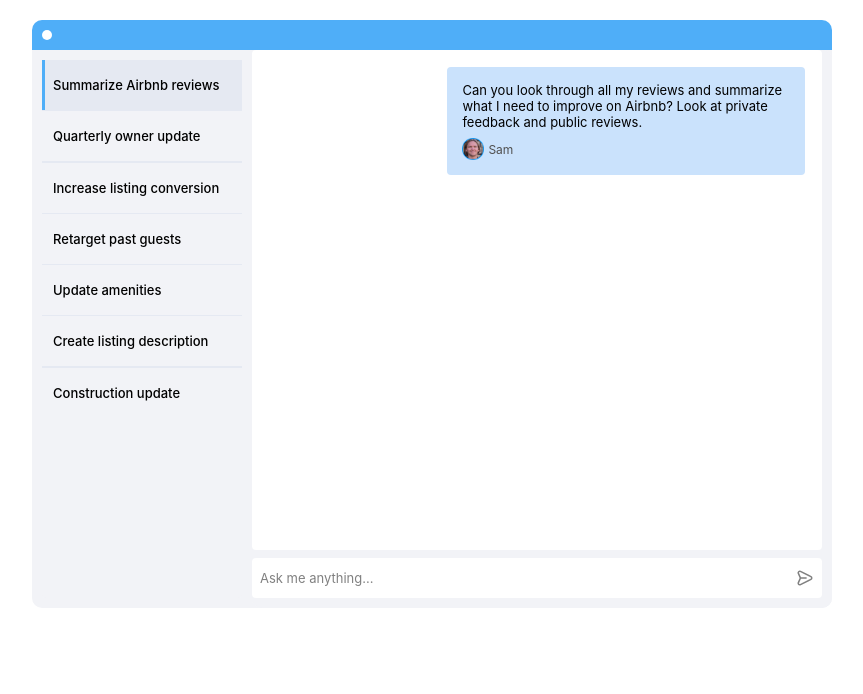
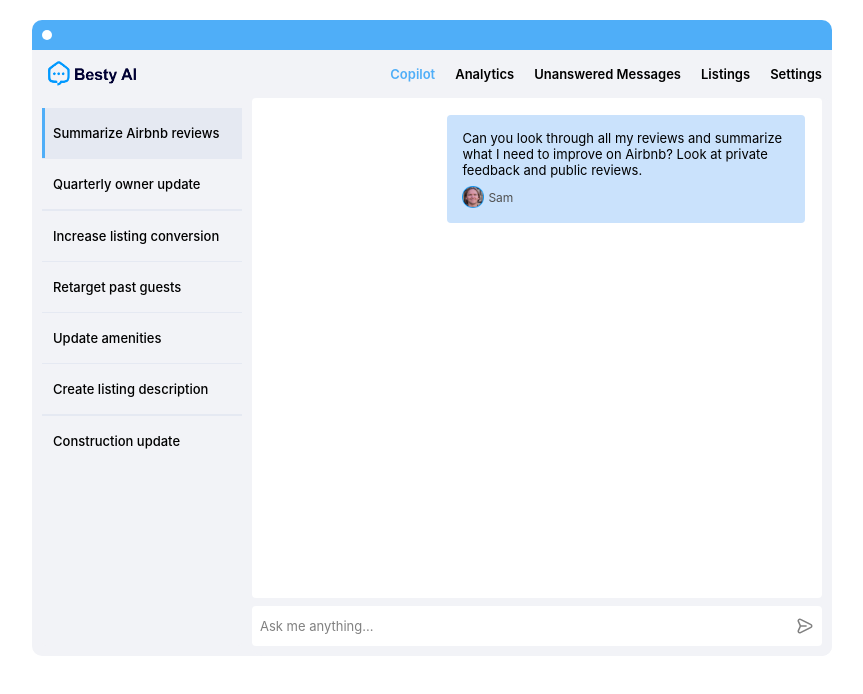
Before and after one commit to nathan-dopko/bestycalc, a React (Create React App) app: page /newFeature in a window 1280 px wide. Shown: the top 694 px of the page, without its empty margins (208-1071 px from the left). Built offline with nearby package versions, Linux system fonts and the light colour scheme.

Commit message:
temp navbar

```diff
--- a/src/components/NewFeature/NewFeatures.js
+++ b/src/components/NewFeature/NewFeatures.js
@@ -18,7 +18,7 @@
         {/* <div className={`${styles.whiteDot} ${styles.yellow}`} /> */}
         {/* <div className={`${styles.whiteDot} ${styles.green}`} /> */}
       </div>
-      {/* <div className={styles.navBar}>
+      <div className={styles.navBar}>
         <img src={bestyLogo} alt={"besty logo"} className={styles.logo} />
         <div className={styles.navItems}>
           {navItems?.map((item, index) => {
@@ -31,7 +31,7 @@
           })}
         </div>
         <UilBars size="20" color={"black"} className={styles.hamburger} />
-      </div> */}
+      </div>
       <div className={styles.wrapper}>
         <Tabs tabsConfig={tabsConfig} activeTab={activeTab} setActiveTab={setActiveTab} />
         <Content tabsConfig={tabsConfig} activeTab={activeTab} />
```
